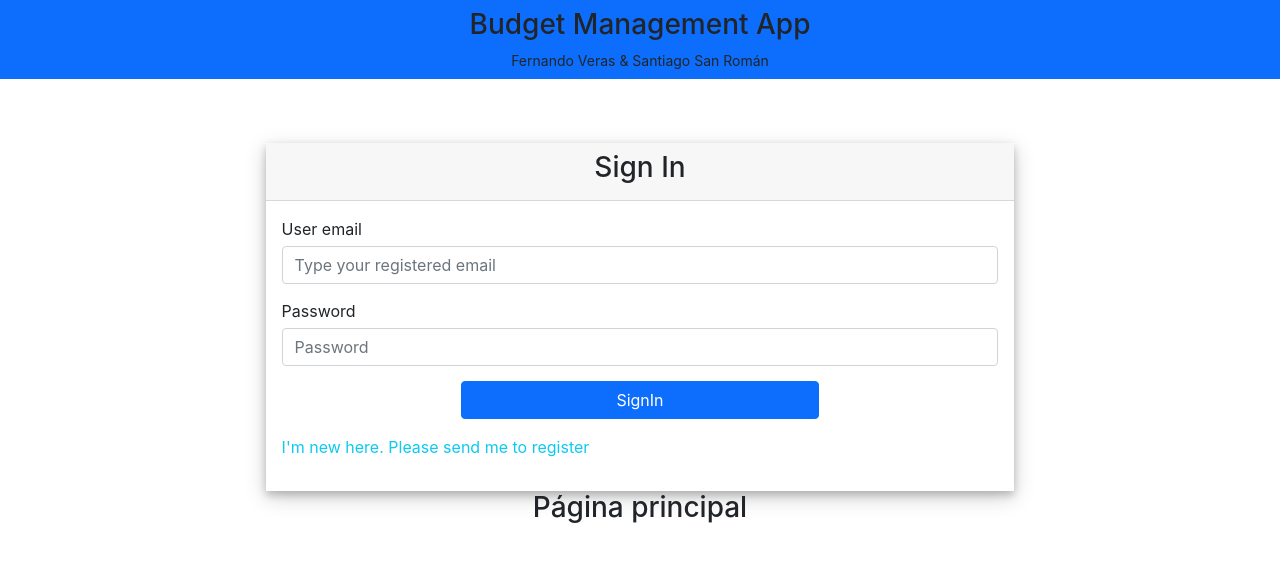
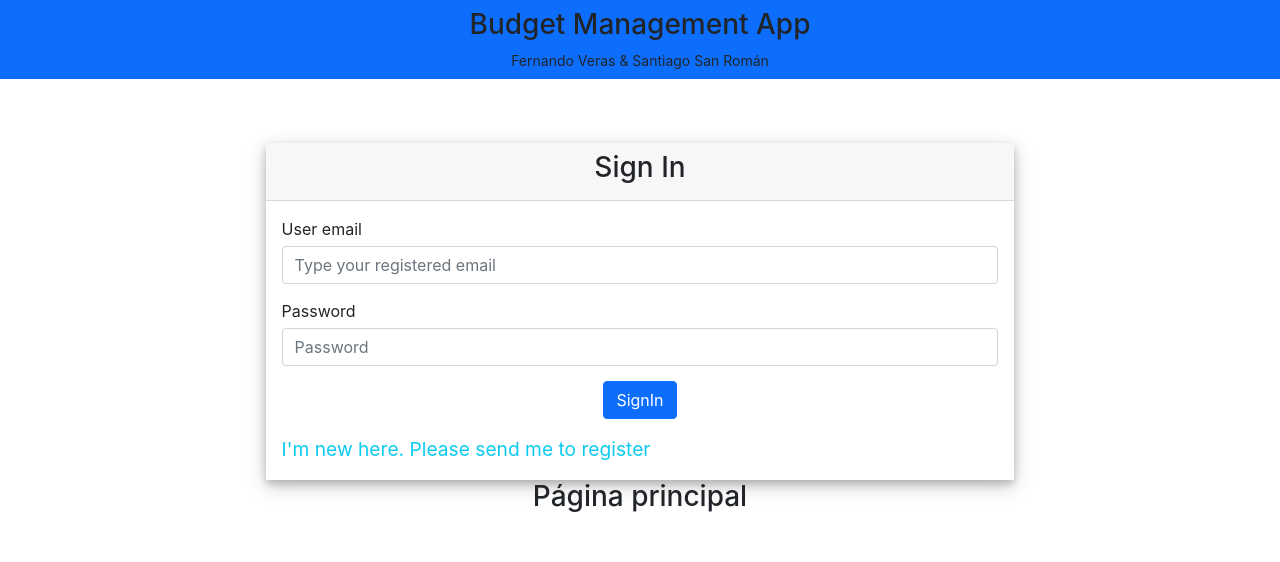
Before and after one commit to Santi72Alc/next-gestion, a Next.js app: page / in a window 1280 px wide. Shown: the top 562 px of the page. Built offline with nearby package versions, Linux system fonts and the light colour scheme.

Commit message:
Edit Created foldres & moved components into them

```diff
--- a/src/components/login/index.jsx
+++ b/src/components/login/index.jsx
@@ -1,5 +1,5 @@
 import { useContext } from 'react'
-import Link from 'next/dist/client/link'
+import Link from '../../components/link'
 import UserContext from '../../context/user'
 
 import styles from './login.module.css'
@@ -39,13 +39,11 @@ export default function Login() {
                             placeholder="Password" />
                     </div>
                     <div className="vstack gap-3">
-                        <Link href="/">
-                            <button onClick={handleLogin} className="btn btn-primary w-50 mx-auto">SignIn</button>
+                        <Link href="/" className="mx-auto">
+                            <button onClick={handleLogin} className="btn btn-primary">SignIn</button>
                         </Link>
-                        <Link href="/">
-                            <p className="text-info">I'm new here. <a >Please send me to register </a></p>
-
-
+                        <Link href="/" className="text-info">
+                                I'm new here. Please send me to register
                         </Link>
                     </div>
                 </form>
--- a/src/components/sideNavbar.jsx
+++ b/src/components/sideNavbar/index.jsx
@@ -1,5 +1,4 @@
-import Link from 'next/link'
-
+import Link from '../link'
 
 const SideNavbar = () => {
     return (
@@ -8,37 +7,37 @@ const SideNavbar = () => {
                 <h3 className="text-center my-3">Menu</h3>
                 {/* <hr /> */}
                 <Link href="/">
-                    <a><i className="bi bi-house-fill"></i>Main page</a>
+                    <i className="bi bi-house-fill"></i>Main page
                 </Link>
                 <details open>
                     <summary className="text-dark"><i className="bi bi-file-earmark-text-fill"></i>Budgets</summary>
                     <div className="vstack gap-3 px-3 mt-3">
                         <Link href="#">
-                            <a><i className="bi bi-file-earmark-ruled-fill"></i>Maintenance</a>
-                        </Link>
+                            <i className="bi bi-file-earmark-ruled-fill"></i>Maintenance
+                            </Link>
                     </div>
                 </details>
                 <details>
                     <summary className="text-dark"><i className="bi bi-server"></i>Main files</summary>
                     <div className="vstack gap-3 px-3 mt-3">
                         <Link href="#">
-                            <a><i className="bi bi-people-fill"></i>Users</a>
+                            <i className="bi bi-people-fill"></i>Users
                         </Link>
                         <Link href="/customers">
-                            <a><i className="bi bi-people-fill"></i>Customers</a>
+                            <i className="bi bi-people-fill"></i>Customers
                         </Link>
                         <Link href="#">
-                            <a><i className="bi bi-gpu-card"></i>Products</a>
+                            <i className="bi bi-gpu-card"></i>Products
                         </Link>
                         <Link href="/families">
-                            <a><i className="bi bi-pencil-square"></i>Prod. Families</a>
+                            <i className="bi bi-pencil-square"></i>Prod. Families
                         </Link>
                     </div>
                 </details>
                 <hr className="text-dark" />
                 <div className="mb-4">
                     <Link href="#">
-                        <a><i className="bi bi-person-fill"></i>Profile</a>
+                        <i className="bi bi-person-fill"></i>Profile
                     </Link>
                 </div>
             </div>
```
Also changed, not shown: src/components/navbar/index.jsx (renamed from src/components/navbar.jsx, +2 -9 lines), src/components/link/index.jsx (renamed from src/components/link.jsx).
